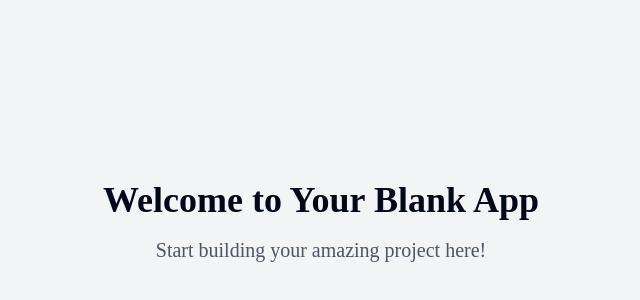
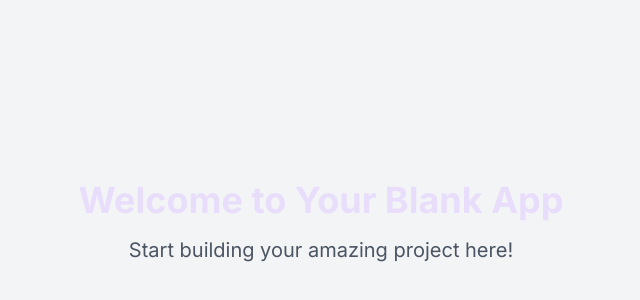
Before and after one commit to SadiqNaizam/mlo-a774-abe2, a React (Vite) app: page / in a window 1280 px wide. Shown: the part 178-478 px from the top of the page, without its empty margins (319-959 px from the left). Built offline with nearby package versions, Linux system fonts and the light colour scheme.

Commit message:
Files generated: index.css

```diff
--- a/src/index.css
+++ b/src/index.css
@@ -1,92 +1,74 @@
+@import url('https://fonts.googleapis.com/css2?family=Inter:wght@400;500;600;700&display=swap');
+
 @tailwind base;
 @tailwind components;
 @tailwind utilities;
 
 @layer base {
   :root {
-    --background: 0 0% 100%;
-    --foreground: 222.2 84% 4.9%;
+    --background: 240 3.4% 6.1%;
+    --foreground: 261.4 78.3% 92.7%;
+    --card: 265.5 34.1% 14.5%;
+    --card-foreground: 261.4 78.3% 92.7%;
+    --popover: 265.5 34.1% 14.5%;
+    --popover-foreground: 261.4 78.3% 92.7%;
+    --primary: 293.1 100% 67.6%;
+    --primary-foreground: 240 3.4% 6.1%;
+    --secondary: 265.5 34.1% 14.5%;
+    --secondary-foreground: 279.3 30.1% 64.7%;
+    --muted: 274.3 22.7% 10%;
+    --muted-foreground: 279.3 30.1% 64.7%;
+    --accent: 293.1 100% 67.6%;
+    --accent-foreground: 240 3.4% 6.1%;
+    --destructive: 0 72.2% 61.8%;
+    --destructive-foreground: 261.4 78.3% 92.7%;
+    --border: 290 23.5% 16.1%;
+    --input: 290 23.5% 16.1%;
+    --ring: 293.1 100% 67.6%;
+    --radius: 0.5rem;
+    --font-sans: "Inter", system-ui, sans-serif;
 
-    --card: 0 0% 100%;
-    --card-foreground: 222.2 84% 4.9%;
-
-    --popover: 0 0% 100%;
-    --popover-foreground: 222.2 84% 4.9%;
-
-    --primary: 222.2 47.4% 11.2%;
-    --primary-foreground: 210 40% 98%;
-
-    --secondary: 210 40% 96.1%;
-    --secondary-foreground: 222.2 47.4% 11.2%;
-
-    --muted: 210 40% 96.1%;
-    --muted-foreground: 215.4 16.3% 46.9%;
-
-    --accent: 210 40% 96.1%;
-    --accent-foreground: 222.2 47.4% 11.2%;
-
-    --destructive: 0 84.2% 60.2%;
-    --destructive-foreground: 210 40% 98%;
-
-    --border: 214.3 31.8% 91.4%;
-    --input: 214.3 31.8% 91.4%;
-    --ring: 222.2 84% 4.9%;
-
-    --radius: 0.5rem;
-
-    --sidebar-background: 0 0% 98%;
-
-    --sidebar-foreground: 240 5.3% 26.1%;
-
-    --sidebar-primary: 240 5.9% 10%;
-
-    --sidebar-primary-foreground: 0 0% 98%;
-
-    --sidebar-accent: 240 4.8% 95.9%;
-
-    --sidebar-accent-foreground: 240 5.9% 10%;
-
-    --sidebar-border: 220 13% 91%;
-
-    --sidebar-ring: 217.2 91.2% 59.8%;
+    /* Custom Sidebar Vars from PRD */
+    --sidebar-background: 274.3 22.7% 10%;
+    --sidebar-foreground: 261.4 78.3% 92.7%;
+    --sidebar-primary: 293.1 100% 67.6%;
+    --sidebar-primary-foreground: 240 3.4% 6.1%;
+    --sidebar-accent: 265.5 34.1% 14.5%;
+    --sidebar-accent-foreground: 261.4 78.3% 92.7%;
+    --sidebar-border: 290 23.5% 16.1%;
+    --sidebar-ring: 293.1 100% 67.6%;
   }
 
   .dark {
-    --background: 222.2 84% 4.9%;
-    --foreground: 210 40% 98%;
+    --background: 240 3.4% 6.1%;
+    --foreground: 261.4 78.3% 92.7%;
+    --card: 265.5 34.1% 14.5%;
+    --card-foreground: 261.4 78.3% 92.7%;
+    --popover: 265.5 34.1% 14.5%;
+    --popover-foreground: 261.4 78.3% 92.7%;
+    --primary: 293.1 100% 67.6%;
+    --primary-foreground: 240 3.4% 6.1%;
+    --secondary: 265.5 34.1% 14.5%;
+    --secondary-foreground: 279.3 30.1% 64.7%;
+    --muted: 274.3 22.7% 10%;
+    --muted-foreground: 279.3 30.1% 64.7%;
+    --accent: 293.1 100% 67.6%;
+    --accent-foreground: 240 3.4% 6.1%;
+    --destructive: 0 72.2% 61.8%;
+    --destructive-foreground: 261.4 78.3% 92.7%;
+    --border: 290 23.5% 16.1%;
+    --input: 290 23.5% 16.1%;
+    --ring: 293.1 100% 67.6%;
 
-    --card: 222.2 84% 4.9%;
-    --card-foreground: 210 40% 98%;
-
-    --popover: 222.2 84% 4.9%;
-    --popover-foreground: 210 40% 98%;
-
-    --primary: 210 40% 98%;
-    --primary-foreground: 222.2 47.4% 11.2%;
-
-    --secondary: 217.2 32.6% 17.5%;
-    --secondary-foreground: 210 40% 98%;
-
-    --muted: 217.2 32.6% 17.5%;
-    --muted-foreground: 215 20.2% 65.1%;
-
-    --accent: 217.2 32.6% 17.5%;
-    --accent-foreground: 210 40% 98%;
-
-    --destructive: 0 62.8% 30.6%;
-    --destructive-foreground: 210 40% 98%;
-
-    --border: 217.2 32.6% 17.5%;
-    --input: 217.2 32.6% 17.5%;
-    --ring: 212.7 26.8% 83.9%;
-    --sidebar-background: 240 5.9% 10%;
-    --sidebar-foreground: 240 4.8% 95.9%;
-    --sidebar-primary: 224.3 76.3% 48%;
-    --sidebar-primary-foreground: 0 0% 100%;
-    --sidebar-accent: 240 3.7% 15.9%;
-    --sidebar-accent-foreground: 240 4.8% 95.9%;
-    --sidebar-border: 240 3.7% 15.9%;
-    --sidebar-ring: 217.2 91.2% 59.8%;
+    /* Custom Sidebar Vars from PRD */
+    --sidebar-background: 274.3 22.7% 10%;
+    --sidebar-foreground: 261.4 78.3% 92.7%;
+    --sidebar-primary: 293.1 100% 67.6%;
+    --sidebar-primary-foreground: 240 3.4% 6.1%;
+    --sidebar-accent: 265.5 34.1% 14.5%;
+    --sidebar-accent-foreground: 261.4 78.3% 92.7%;
+    --sidebar-border: 290 23.5% 16.1%;
+    --sidebar-ring: 293.1 100% 67.6%;
   }
 }
 
```
